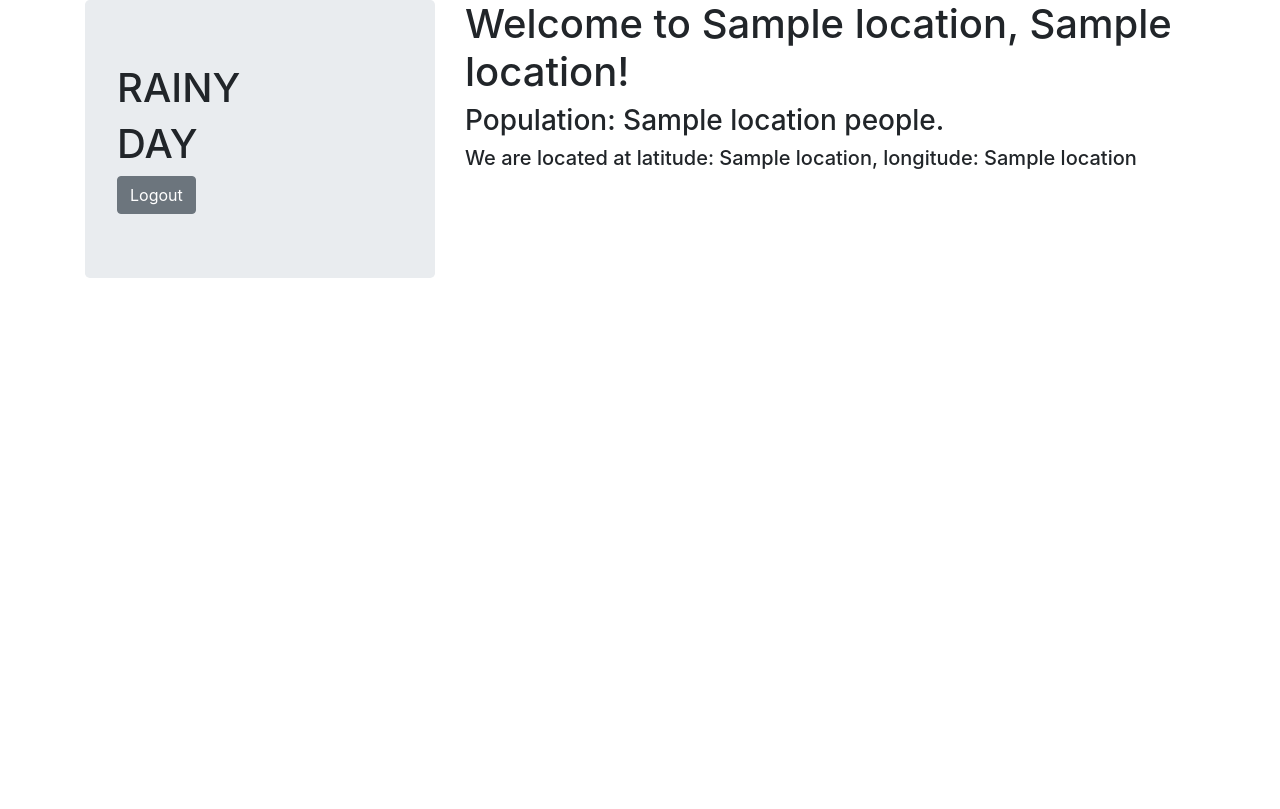
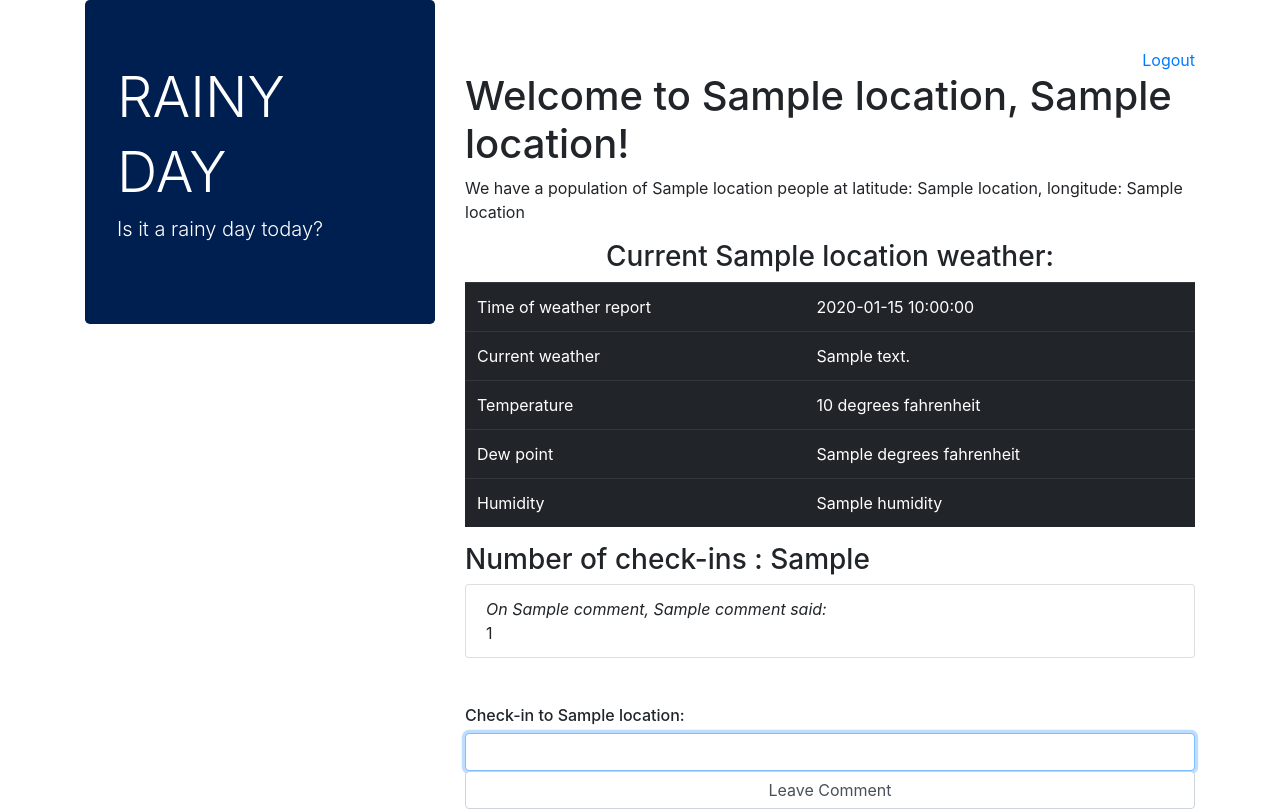
Before and after one commit to michaelzhang608/project1, a Flask app: template templates/location.html in a window 1280 px wide. Before the commit the page ends 278 px from the top, so only its background shows below. Run offline with Flask 2, Linux system fonts and the light colour scheme; the template is opened without the code that fills it: most values are stand-ins (such as "Sample title", 1, 10 or a date in 2020); some libraries are stand-ins or nearby versions.

Commit message:
final changes

```diff
--- a/application.py
+++ b/application.py
@@ -1,12 +1,15 @@
 import os
 
-from flask import Flask, session, render_template, request, redirect
+from flask import Flask, session, render_template, request, redirect, jsonify
 from flask_session import Session
 from sqlalchemy import create_engine
 from sqlalchemy.orm import scoped_session, sessionmaker
+
 from hashlib import sha1
 
-# from helpers import login_required
+import requests
+import json
+from datetime import datetime
 
 app = Flask(__name__)
 
@@ -31,7 +34,7 @@ def search():
 
         # Check if user is logged in
         if session.get("user_id") is None:
-                return redirect("/login")
+            return redirect("/login")
 
         # Check for correct input
         if not request.form.get("search"):
@@ -41,48 +44,127 @@ def search():
         if request.form.get("search").isdigit():
 
             # Search for zipcode LIKE input query by considering them as strings
-            rows = db.execute("SELECT zip_id, zipcode, city, state FROM zips WHERE zipcode LIKE :search LIMIT 10",
-                       {"search":"%" + request.form.get("search") + "%"}).fetchall()
+            places = db.execute("SELECT id, zipcode, city, state FROM zips WHERE zipcode LIKE :search LIMIT 10",
+                                {"search": "%" + request.form.get("search") + "%"}).fetchall()
 
         # Input must be city name
         else:
 
             # Search for city name LIKE input query, in all caps like in databse
-            rows = db.execute("SELECT zip_id, zipcode, city, state FROM zips WHERE city LIKE :search LIMIT 10",
-                              {"search":"%" + request.form.get("search").upper() + "%"}).fetchall()
+            places = db.execute("SELECT id, zipcode, city, state FROM zips WHERE city LIKE :search LIMIT 10",
+                                {"search": "%" + request.form.get("search").upper() + "%"}).fetchall()
 
-        if not rows:
+        if not places:
             return render_template("error.html", error="Sorry, we couldn't find your city", back="/"), 404
 
         # Show list of cities to user
-        return render_template("result.html", places=rows)
+        return render_template("result.html", places=places)
 
     else:
 
         # Check if user is logged in
         if session.get("user_id") is None:
-                return redirect("/login")
+            return redirect("/login")
 
         return render_template("search.html")
+
 
 @app.route("/location/<int:zip_id>", methods=["GET", "POST"])
 def location(zip_id):
 
     if request.method == "POST":
-        x = 1
-    else:
+
         # Check if user is logged in
         if session.get("user_id") is None:
             return redirect("/login")
 
-        # Check if in database by searching with zip_id because quickest search column
-        location = db.execute("SELECT * FROM zips WHERE zip_id = :place",
+        if not request.form.get("comment"):
+            return render_template("error.html", error="Please write a comment", back="/location/" + str(zip_id)), 400
+
+        # Check if comment has already been left
+        already_commented = db.execute("SELECT id FROM comments WHERE user_id = :current_user AND zip_id = :current_zip",
+                                       {"current_user": session["user_id"], "current_zip": zip_id}).fetchone()
+
+        if already_commented:
+            return render_template("error.html", error="Sorry you can only leave a comment once", back="/location/" + str(zip_id)), 400
+
+        # Add comment with current date
+        db.execute("INSERT INTO comments (content, user_id, zip_id, date) VALUES (:content, :user_id, :zip_id, :date)",
+                   {"content": request.form.get("comment"), "user_id": session["user_id"], "zip_id": zip_id, "date": datetime.now().strftime("%Y-%m-%d")})
+
+        db.commit()
+
+        # Get location info and comments
+        location = db.execute("SELECT * FROM zips WHERE id = :place",
+                              {"place": zip_id}).fetchone()
+
+        comments = db.execute("SELECT content, date, name FROM comments JOIN users ON users.id = comments.user_id WHERE comments.zip_id = :place",
+                              {"place": zip_id}).fetchall()
+
+        # Get weather data from Darksky https://www.darksky.net/dev by passing in lat and long
+        weather = requests.get("https://api.darksky.net/forecast/6b7e8cc7918c1a5bef816ace40eed401/" + str(location[4]) + "," +
+                               str(location[5])).json()
+
+        # Get comments count in seperate query from location quary to make code clear and easy to read
+        check_ins = db.execute("SELECT COUNT(*) FROM comments WHERE zip_id = :zip_id GROUP BY zip_id",
+                               {"zip_id": location[0]}).fetchone()
+
+        # Assign 0 to check_ins if there are none, keep tuple format to keep return format consistent
+        if not check_ins:
+            check_ins = (0,)
+
+        # Format UNIX time and reassign to weather
+        weather["currently"]["time"] = datetime.fromtimestamp(weather["currently"]["time"]).strftime('%Y-%m-%d %H:%M:%S')
+
+        # Format humidity to percentage
+        weather["currently"]["humidity"] = "{0:.0f}".format(weather["currently"]["humidity"] * 100) + "%"
+
+        return render_template("location.html", location=location, comments=comments, weather=weather["currently"], check_ins=check_ins[0])
+
+    # Else it is a GET request
+    else:
+
+        # Check if user is logged in
+        if session.get("user_id") is None:
+            return redirect("/login")
+
+        # Check if location in database by searching with zip id because it's the quickest search column
+        location = db.execute("SELECT * FROM zips WHERE id = :place",
                               {"place": zip_id}).fetchone()
 
         if not location:
             return render_template("error.html", error="If you entered the URL manually please check the url and try again.", back="/"), 404
 
-        return render_template("location.html", location=location, )
+        # Get comments for city
+        comments = db.execute("SELECT content, date, name FROM comments JOIN users ON users.id = comments.user_id WHERE comments.zip_id = :place",
+                              {"place": zip_id}).fetchall()
+
+        # Get weather data from Darksky https://www.darksky.net/dev by passing in lat and long
+        weather = requests.get("https://api.darksky.net/forecast/6b7e8cc7918c1a5bef816ace40eed401/" + str(location[4]) + "," +
+                               str(location[5])).json()
+
+        # Format UNIX time and reassign to weather
+        weather["currently"]["time"] = datetime.fromtimestamp(weather["currently"]["time"]).strftime('%Y-%m-%d %H:%M:%S')
+
+        # Format humidity to percentage
+        weather["currently"]["humidity"] = "{0:.0f}".format(weather["currently"]["humidity"] * 100) + "%"
+
+        # If there are no comments, assign a string to no_comments
+        no_comments = None
+        if not comments:
+            no_comments = "No one has checked in yet! Be the first one to leave a comment."
+
+        # Get comments count in seperate query from location quary to make code clear and easy to read
+        check_ins = db.execute("SELECT COUNT(*) FROM comments WHERE zip_id = :zip_id GROUP BY zip_id",
+                               {"zip_id": location[0]}).fetchone()
+
+        # Assign 0 to check_ins if there are none, keep tuple format to keep return format consistent
+        if not check_ins:
+            check_ins = (0,)
+
+        # Load page with location info, no_comments if there are no comments, comments if there are and current weather info
+        return render_template("location.html", location=location, no_comments=no_comments, comments=comments, weather=weather["currently"], check_ins=check_ins[0])
+
 
 @app.route("/login", methods=["GET", "POST"])
 def login():
@@ -95,33 +177,34 @@ def login():
 
         # Check for correct input
         if not request.form.get("username"):
-            return render_template("error.html", error="Please provide username", back="/login")
+            return render_template("error.html", error="Please provide username", back="/login"), 400
 
         if not request.form.get("password"):
-            return render_template("error.html", error="Please provide password", back="/login")
+            return render_template("error.html", error="Please provide password", back="/login"), 400
 
         # Check for user in database
-        rows = db.execute("SELECT user_id, password FROM users WHERE username = :username",
-                          {"username":request.form.get("username")}).fetchone()
+        user = db.execute("SELECT id, password, name FROM users WHERE username = :username",
+                          {"username": request.form.get("username")}).fetchone()
 
         # Check if the is user under the username
-        if not rows:
-            return render_template("error.html", error="Sorry, username not found", back="/login")
+        if not user:
+            return render_template("error.html", error="Sorry, username not found", back="/login"), 400
 
         # Has input password to check
         check_pass = sha1(request.form.get("password").encode())
         check_pass = check_pass.hexdigest()
 
         # Check if password matches the database
-        if check_pass != rows[1]:
-            return render_template("error.html", error="Sorry, wrong password", back="/login")
+        if check_pass != user[1]:
+            return render_template("error.html", error="Sorry, wrong password", back="/login"), 400
 
         # Add user to current session
-        session["user_id"] = rows[0]
+        session["user_id"] = user[0]
 
         # Send to main page once logged in
-        return redirect("/")
+        return render_template("search.html", message="Welcome back, " + user[2].capitalize())
 
+    # Else it is a GET request
     else:
         return render_template("login.html")
 
@@ -146,20 +229,20 @@ def register():
 
         # Check for correct input
         if not request.form.get("name"):
-            return render_template("error.html", error="Please provide name", back="/register")
+            return render_template("error.html", error="Please provide name", back="/register"), 400
 
         if not request.form.get("username"):
-            return render_template("error.html", error="Please provide username", back="/register")
+            return render_template("error.html", error="Please provide username", back="/register"), 400
 
         if not request.form.get("password"):
-            return render_template("error.html", error="Please provide password", back="/register")
+            return render_template("error.html", error="Please provide password", back="/register"), 400
 
         if not request.form.get("check"):
-            return render_template("error.html", error="Please provide password confirmation", back="/register")
+            return render_template("error.html", error="Please provide password confirmation", back="/register"), 400
 
         # Check if passwords match
         if request.form.get("password") != request.form.get("check"):
-            return render_template("error.html", error="Passwords do not match", back="/register")
+            return render_template("error.html", error="Passwords do not match", back="/register"), 400
 
         # Hash password
         hashed_pass = sha1(request.form.get("password").encode())
@@ -170,20 +253,50 @@ def register():
             db.execute("INSERT INTO users (name, username, password) VALUES (:name, :username, :password)",
                        {"name": request.form.get("name"), "username": request.form.get("username"), "password": hashed_pass})
         except:
-            return render_template("error.html", error="Sorry, username is already taken", back="/register")
+            return render_template("error.html", error="Sorry, username is already taken", back="/register"), 400
 
         db.commit()
 
-        # Get current user_id
-        rows = db.execute("SELECT user_id from users WHERE username = :username",
-                          {"username":request.form.get("username")}).fetchone()
+        # Get current user id
+        user = db.execute("SELECT id from users WHERE username = :username",
+                          {"username": request.form.get("username")}).fetchone()
         db.commit()
 
         # Set current session
-        session["user_id"] = rows[0]
+        session["user_id"] = user[0]
 
         # Redirect user to home page
         return redirect("/")
 
+    # Else it is a GET request
     else:
         return render_template("register.html")
+
+
+@app.route("/api/<zipcode>")
+def api(zipcode):
+
+    # Get zip info
+    city = db.execute("SELECT * FROM zips WHERE zipcode = :zipcode",
+                      {"zipcode": zipcode}).fetchone()
+
+    # Confirm that city exists
+    if not city:
+        return jsonify(error="Error 404, not found"), 404
+
+    # Get comments count if city exists
+    check_ins = db.execute("SELECT zip_id, COUNT(*) FROM comments WHERE zip_id = :zip_id GROUP BY zip_id",
+                           {"zip_id": city[0]}).fetchone()
+
+    # Assign 0 to check_ins if there are none
+    if not check_ins:
+        check_ins = (0,)
+
+    # Return json of city info
+    return jsonify(place_name=city[2],
+                   state=city[3],
+                   latitude=float(city[4]),
+                   longidute=float(city[5]),
+                   zip=city[1],
+                   population=city[6],
+                   check_ins=check_ins[0])
--- a/import.py
+++ b/import.py
@@ -3,6 +3,7 @@ import os
 
 from sqlalchemy import create_engine
 from sqlalchemy.orm import scoped_session, sessionmaker
+
 
 def main():
 
@@ -20,9 +21,12 @@ def main():
         # Insert each city into database
         for city in cities:
             db.execute("INSERT INTO zips (zipcode, city, state, lat, long, population) VALUES (:zipcode, :city, :state, :lat, :long, :population)",
-                       {"zipcode":city[0], "city":city[1], "state":city[2], "lat":city[3], "long":city[4], "population":city[5]})
+                       {"zipcode": city[0], "city": city[1], "state": city[2], "lat": city[3], "long": city[4], "population": city[5]})
+
+            # Indiciate when each city is imported
             print(f"Added {city[1]}")
         db.commit()
 
+
 if __name__ == "__main__":
     main()
--- a/requirements.txt
+++ b/requirements.txt
@@ -3,3 +3,4 @@ Flask-Session
 psycopg2
 SQLAlchemy
 hashlib
+requests
--- /dev/null
+++ b/static/styles/styles.css
@@ -0,0 +1,18 @@
+@media (max-width: 769px)
+{
+    .col-4
+    {
+      display: none;
+    }
+}
+
+#comment-header
+{
+  font-style: italic;
+}
+
+.jumbotron
+{
+  background-color: #001f51;
+  color: white;
+}
--- a/templates/error.html
+++ b/templates/error.html
@@ -4,9 +4,11 @@
     Error
 {% endblock %}
 
-
 {% block body %}
-    {{ error }}
+    <br>
+    <div class="alert alert-danger" role="alert">
+        {{ error }}
+    </div>
     <br>
     <a class="btn btn-link" href= {{ back }}>Return</a>
 {% endblock %}
--- a/templates/layout.html
+++ b/templates/layout.html
@@ -14,7 +14,7 @@
         <!--https://getbootstrap.com/docs/4.1/getting-started/introduction/-->
         <link rel="stylesheet" href="https://maxcdn.bootstrapcdn.com/bootstrap/4.0.0/css/bootstrap.min.css" integrity="sha384-Gn5384xqQ1aoWXA+058RXPxPg6fy4IWvTNh0E263XmFcJlSAwiGgFAW/dAiS6JXm" crossorigin="anonymous">
 
-        <link rel="stylesheet" href="static/styles.css">
+        <link href="/static/styles/styles.css" rel="stylesheet">
 
     </head>
 
@@ -24,12 +24,20 @@
             <div class="row">
                 <div class="col-4">
                     <div class="jumbotron">
-                        <h1>RAINY</h1>
-                        <h1>DAY</h1>
-                        <a class="btn btn-secondary" href="/logout">Logout</a>
+                        <h1 class="display-4">RAINY</h1>
+                        <h1 class="display-4">DAY</h1>
+                        <p class="lead">Is it a rainy day today?</p>
+
+                        <!--Display message if passed in-->
+                        {% if message %}
+                        <div class="alert alert-info">
+                            {{ message }}
+                        </div>
+                        {% endif %}
                     </div>
                 </div>
-                <div class="col-8">
+                <div class="col">
+                    <br>
                     {% block body %}{% endblock %}
                 </div>
             </div>
--- a/templates/location.html
+++ b/templates/location.html
@@ -1,13 +1,63 @@
 {% extends "layout.html" %}
 
 {% block title %}
-    Result
+    {{ location[2].capitalize() }}'s Weather Page
 {% endblock %}
 
 
 {% block body %}
-    <h1>Welcome to {{ location[2] }}, {{ location[3] }}!</h1>
-    <h3>Population: {{ location[6] }} people.</h3>
-    <h5>We are located at latitude: {{ location[4] }}, longitude: {{ location[5] }}</h5>
+    <!--Logout button only on pages that need login-->
+    <br>
+    <a href="/logout" class="float-right">Logout</a>
+    <br>
 
+    <!--City info-->
+    <h1>Welcome to {{ location[2].capitalize() }}, {{ location[3] }}!</h1>
+    <p>We have a population of {{ location[6] }} people at latitude: {{ location[4] }}, longitude: {{ location[5] }}<p>
+
+    <!--Display all weather info in table-->
+    <h3 class="text-center">Current {{ location[2].capitalize() }} weather:</h3>
+    <table class="table table-dark">
+        <tr>
+            <td>Time of weather report</td>
+            <td>{{ weather["time"] }}</td>
+        </tr>
+        <tr>
+            <td>Current weather</td>
+            <td>{{ weather["summary"] }}</td>
+        </tr>
+        <tr>
+            <td>Temperature</td>
+            <td>{{ weather["temperature"] }} degrees fahrenheit</td>
+        </tr>
+        <tr>
+            <td>Dew point</td>
+            <td>{{ weather["dewPoint"] }} degrees fahrenheit</td>
+        </tr>
+        <tr>
+            <td>Humidity</td>
+            <td>{{ weather["humidity"] }}</td>
+        </tr>
+    </table>
+
+    <!--Comments-->
+    <h3>Number of check-ins : {{ check_ins }}</h3>
+    {% if no_comments %}
+    <p>{{ no_comments }}</p>
+    {% else %}
+        <ul class="list-group">
+        {% for comment in comments %}
+            <li class="list-group-item"><span id="comment-header">On {{ comment[1]}}, {{ comment[2].capitalize() }} said:</span><br>{{ comment[0] }}</li>
+        {% endfor %}
+        </ul>
+    {% endif %}
+    <br>
+    <br>
+    <div class="check-in">
+        <h6>Check-in to {{ location[2].capitalize() }}:</h6>
+        <form action="/location/{{ location[0] }}" method="post">
+            <input autofocus class="form-control" type="text" autocomplete="off" name="comment" placeholder"Leave your comment here">
+            <button class="form-control" action="submit">Leave Comment</button>
+        </form>
+    </div>
 {% endblock %}
--- a/templates/login.html
+++ b/templates/login.html
@@ -3,7 +3,6 @@
 {% block title %}
     login
 {% endblock %}
-
 
 {% block body %}
     <h1>LOGIN</h1>
--- a/templates/register.html
+++ b/templates/register.html
@@ -3,7 +3,6 @@
 {% block title %}
     Register
 {% endblock %}
-
 
 {% block body %}
     <h1>REGISTER</h1>
--- a/templates/search.html
+++ b/templates/search.html
@@ -4,8 +4,12 @@
     Search
 {% endblock %}
 
+{% block body %}
+    <!--Logout button only on pages that need login-->
+    <br>
+    <a href="/logout" class="float-right">Logout</a>
+    <br>
 
-{% block body %}
     <h1>SEARCH</h1>
     <form action="/" method="post">
         <input autofocus class="form-control form-control-lg" type="text" name="search" autocomplete="off" placeholder="ZIP code or the name of city or town">
```
Also changed, not shown: templates/result.html (+6 -1 lines), static/styles.css (deleted), static/styles.scss (deleted), zips.csv, 2 other files.
